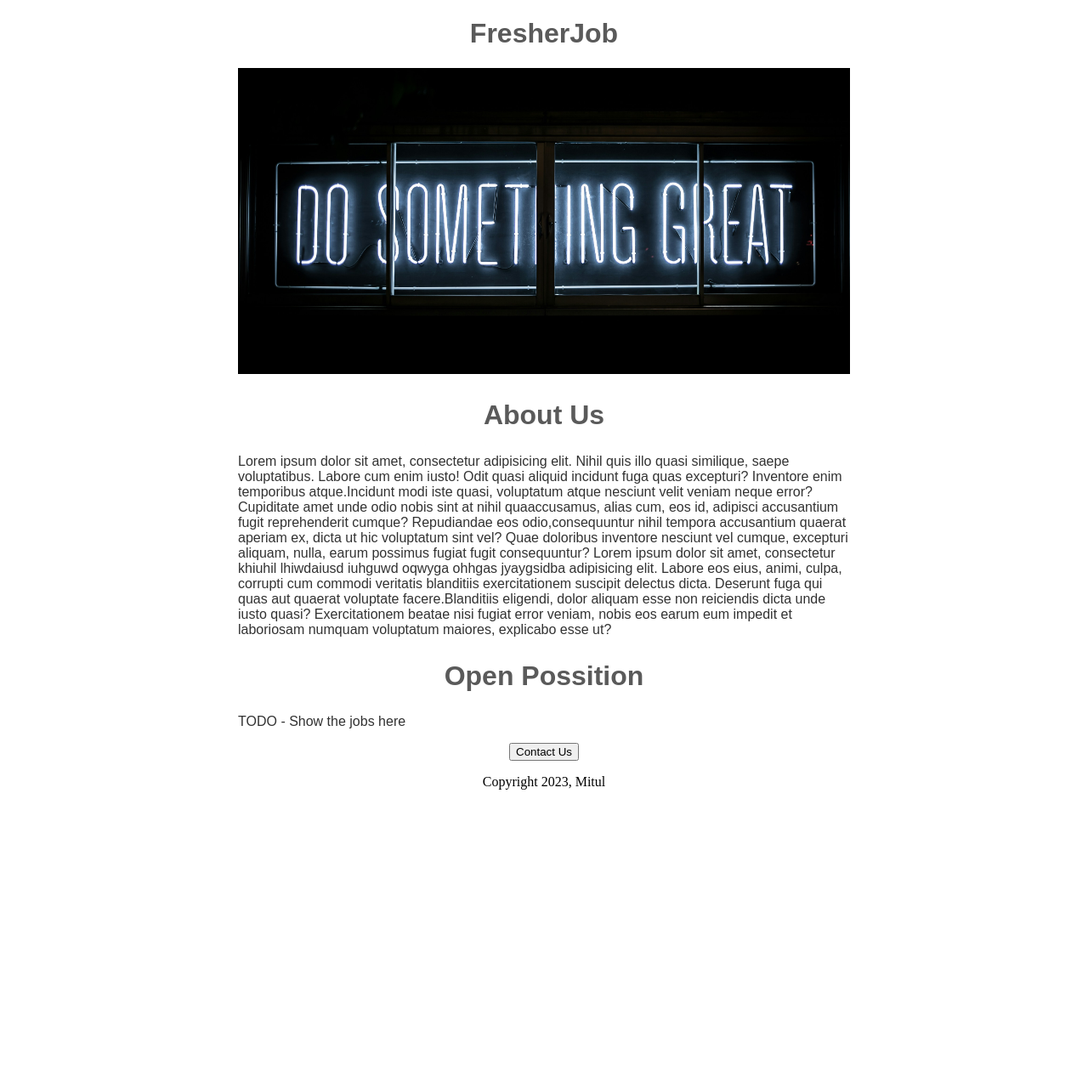
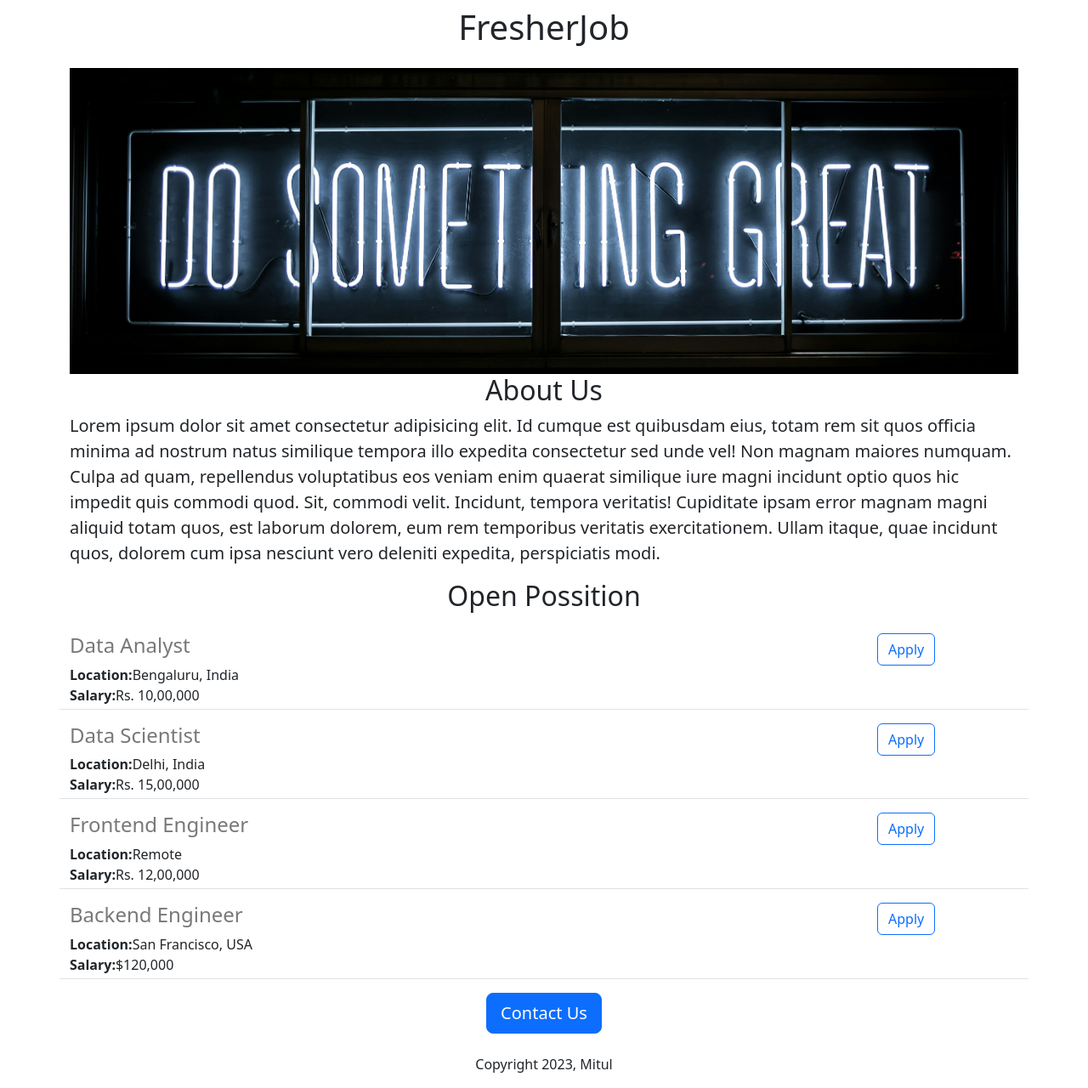
Before and after one commit to MitulPatil/Fresher-job-website, a Flask app: page / in a window 1280 px wide. Shown: the whole page at 85% size. Before the commit the page ends 929 px from the top, so only its background shows below. Run offline with Flask 3, Linux system fonts and the light colour scheme.

Commit message:
added Dynamic data using templates

```diff
--- a/app.py
+++ b/app.py
@@ -1,10 +1,41 @@
-from flask import Flask, render_template
+from flask import Flask, render_template, jsonify
 
 app = Flask(__name__)
 
+JOBS = [
+  {
+    'id': 1,
+    'title': 'Data Analyst',
+    'location': 'Bengaluru, India',
+    'salary': 'Rs. 10,00,000'
+  },
+  {
+    'id': 2,
+    'title': 'Data Scientist',
+    'location': 'Delhi, India',
+    'salary': 'Rs. 15,00,000'
+  },
+  {
+    'id': 3,
+    'title': 'Frontend Engineer',
+    'location': 'Remote',
+    'salary': 'Rs. 12,00,000'
+  },
+  {
+    'id': 4,
+    'title': 'Backend Engineer',
+    'location': 'San Francisco, USA',
+    'salary': '$120,000'
+  }
+]
+
 @app.route("/")
 def job():
-  return render_template('index.html')
+  return render_template('index.html',jobs = JOBS)
+
+@app.route("/api/jobs")
+def list_jobs():
+  return jsonify(JOBS)
 
 if __name__ == "__main__":
   app.run(host="0.0.0.0",debug=True)
--- a/templates/index.html
+++ b/templates/index.html
@@ -1,62 +1,37 @@
 <!DOCTYPE html>
 <html lang="en">
 <head>
-    <meta charset="UTF-8">
-    <meta name="viewport" content="width=device-width, initial-scale=1.0">
+    <meta charset="utf-8">
+    <meta name="viewport" content="width=device-width, initial-scale=1">
+    <link href="https://cdn.jsdelivr.net/npm/bootstrap@5.3.3/dist/css/bootstrap.min.css" rel="stylesheet" integrity="sha384-QWTKZyjpPEjISv5WaRU9OFeRpok6YctnYmDr5pNlyT2bRjXh0JMhjY6hW+ALEwIH" crossorigin="anonymous">
     <title>FresherJob</title>
     <style>
-        h1{
-            font-size: 32px;
-            font-family:Arial, Helvetica, sans-serif;
-            color: rgb(90,90,90);
-            text-align: center;
-        }
-        #job{
-            min-width: 100%;
-            height: 360px;
-            object-fit: cover;
-        }
-        h2{
-            font-family:Arial, Helvetica, sans-serif;
-            font-size: 32px;
-            color: rgb(90,90,90);
-            text-align: center;
-        }
-        .text{
-            font-family:Arial, Helvetica, sans-serif;
-            color: rgb(50,50,50);
-        }
-        .container{
-            max-width: 720px;
-            margin: 0 auto 0 auto;
-        }
+      #job{
+        height:360px;
+        width:100%;
+        object-fit:cover;
+      }
     </style>
 </head>
 <body>
     <div class="container">
-        <h1>FresherJob</h1>
-        <img src="https://3881d1e0-6ef0-4142-892d-52c53e0159e4-00-3d5ajx9vt4w3y.pike.replit.dev/static/job.jpg" alt="" id="job">
-        <h2>About Us</h2>
-        <p class="text">Lorem ipsum dolor sit amet, consectetur
-          adipisicing elit. Nihil quis illo quasi similique, saepe
-          voluptatibus. Labore cum enim iusto! Odit quasi aliquid
-          incidunt fuga quas excepturi? Inventore enim temporibus
-          atque.Incidunt modi iste quasi, voluptatum atque nesciunt
-          velit veniam neque error? Cupiditate amet unde odio nobis sint at nihil
-          quaaccusamus, alias cum, eos id, adipisci accusantium fugit reprehenderit cumque?            Repudiandae eos odio,consequuntur nihil tempora accusantium quaerat aperiam ex,              dicta ut hic voluptatum sint vel? Quae doloribus inventore nesciunt vel cumque,              excepturi aliquam, nulla, earum possimus fugiat fugit consequuntur? Lorem ipsum              dolor sit amet, consectetur khiuhil lhiwdaiusd iuhguwd oqwyga ohhgas jyaygsidba
-          adipisicing elit. Labore eos eius, animi, culpa, corrupti cum
-          commodi veritatis blanditiis exercitationem suscipit delectus
-          dicta. Deserunt fuga qui quas aut quaerat voluptate
-          facere.Blanditiis eligendi, dolor aliquam esse non reiciendis
-          dicta unde iusto quasi? Exercitationem beatae nisi fugiat error
-          veniam, nobis eos earum eum impedit et laboriosam numquam
-          voluptatum maiores, explicabo esse ut?
+        <h1 class="text-center mt-2 mb-4">FresherJob</h1>
+        <img class="img-fluid" src="https://3881d1e0-6ef0-4142-892d-52c53e0159e4-00-3d5ajx9vt4w3y.pike.replit.dev/static/job.jpg" alt="" id="job">
+        <h2 class="text-center">About Us</h2>
+        <p class="lead">
+          Lorem ipsum dolor sit amet consectetur adipisicing elit. Id cumque est quibusdam eius, totam rem sit quos officia minima ad nostrum natus similique tempora illo expedita consectetur sed unde vel!
+          Non magnam maiores numquam. Culpa ad quam, repellendus voluptatibus eos veniam enim quaerat similique iure magni incidunt optio quos hic impedit quis commodi quod. Sit, commodi velit. Incidunt, tempora veritatis!
+          Cupiditate ipsam error magnam magni aliquid totam quos, est laborum dolorem, eum rem temporibus veritatis exercitationem. Ullam itaque, quae incidunt quos, dolorem cum ipsa nesciunt vero deleniti expedita, perspiciatis modi.
         </p>
-        <h2>Open Possition</h2>
-        <p class="text">TODO - Show the jobs here</p>
-        <div style="text-align: center;">
-          <button>Contact Us</button>
-          <p>Copyright 2023, Mitul</p>
+        <h2 class="text-center mt-2 mb-4"">Open Possition</h2>
+        <div>
+          {% for job in jobs %}
+            {% include 'jobitem.html' %}
+          {% endfor %}
+        </div>
+        <div class="text-center"">
+          <button class="btn btn-primary btn-lg">Contact Us</button>
+          <p class="mt-4">Copyright 2023, Mitul</p>
         </div>
     </div>
 </body>
--- /dev/null
+++ b/templates/jobitem.html
@@ -0,0 +1,18 @@
+<div class="border-bottom row" style="margin-bottom:16px;padding-bottom:4px">
+  <div class="col-10">
+    <h4 style="color:rgb(120,120,120); margin-bottom:8px">
+      {{job['title']}}
+    </h4>
+    <div>
+      <b>Location:</b>{{job['location']}}
+    </div>
+    {% if 'salary' in job%}
+    <div>
+      <b>Salary:</b>{{job['salary']}}
+    </div>
+    {% endif %}
+  </div>
+  <div class="col-2">
+    <button type="button" class="btn btn-outline-primary">Apply</button>
+  </div>
+</div>
```
